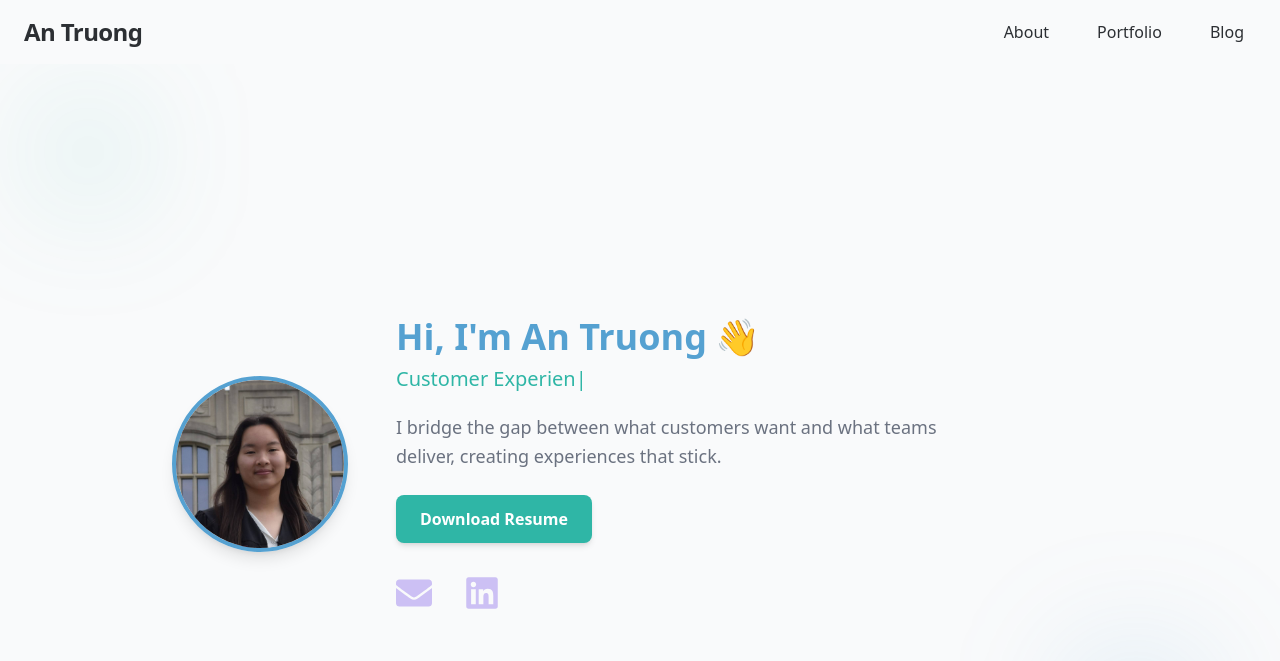
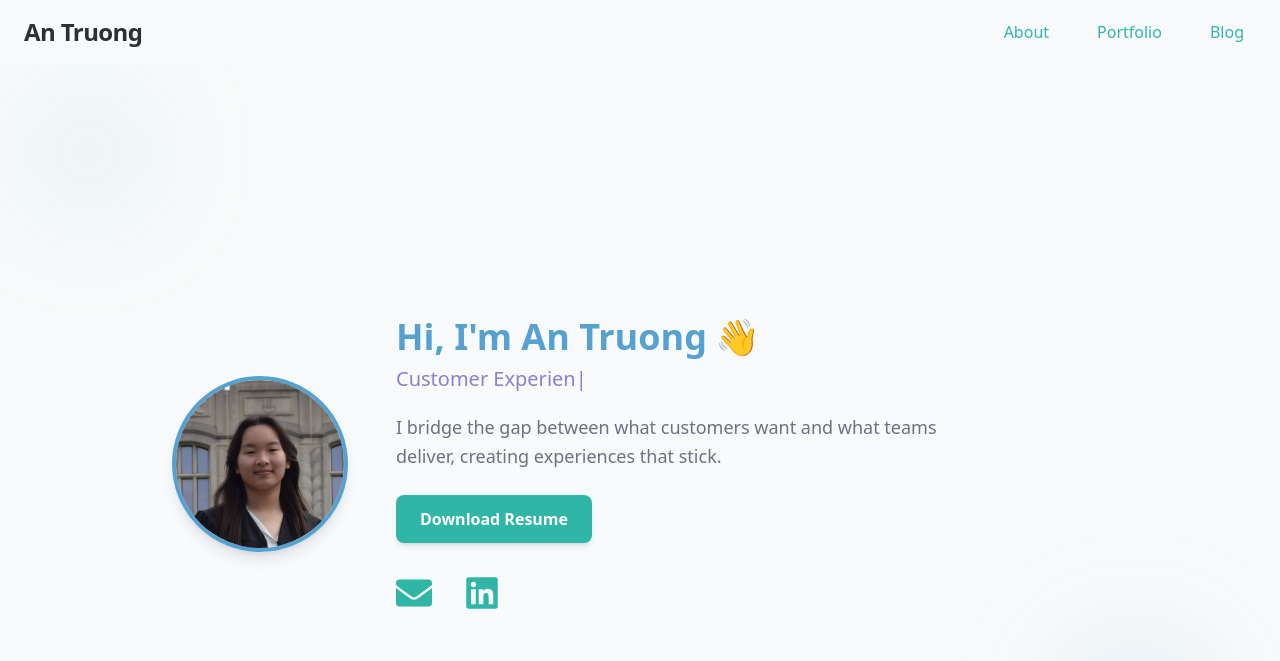
Before and after one commit to VTruong1478/VTruong1478.github.io, a React (Create React App) app: page / in a window 1280 px wide. Shown: the top 661 px of the page. Built offline with nearby package versions, Linux system fonts and the light colour scheme.

Commit message:
set color shades

```diff
--- a/src/articles/HowIDesignedThisWebsite.js
+++ b/src/articles/HowIDesignedThisWebsite.js
@@ -16,7 +16,7 @@ export default function HowIDesignedThisWebsite() {
             prose prose-lg prose-invert max-w-none
             prose-headings:font-bold prose-headings:text-text
             prose-h2:text-2xl prose-h2:mt-12 prose-h2:mb-4
-            prose-strong:text-primary prose-strong:font-semibold
+            prose-strong:text-secondary prose-strong:font-semibold
             prose-a:text-accent prose-a:no-underline hover:prose-a:text-secondary hover:prose-a:no-underline
             prose-li:marker:text-accent prose-li:text-secondaryText
           "
--- a/src/components/Header.js
+++ b/src/components/Header.js
@@ -28,28 +28,28 @@ const Header = () => {
           <li>
             <a
               href="#about"
-              className="group relative px-3 py-2 transition-colors duration-300 hover:text-accent"
+              className="group relative px-3 py-2 transition-colors duration-300 text-accent hover:text-accentShade"
             >
               About
-              <span className="absolute left-0 -bottom-0.5 w-full h-[2px] bg-accent transform scale-x-0 origin-center transition-transform duration-300 group-hover:scale-x-100"></span>
+              <span className="absolute left-0 -bottom-0.5 w-full h-[2px] bg-accentShade transform scale-x-0 origin-center transition-transform duration-300 group-hover:scale-x-100"></span>
             </a>
           </li>
           <li>
             <a
               href="#portfolio"
-              className="group relative px-3 py-2 transition-colors duration-300 hover:text-accent"
+              className="group relative px-3 py-2 transition-colors duration-300 text-accent hover:text-accentShade"
             >
               Portfolio
-              <span className="absolute left-0 -bottom-0.5 w-full h-[2px] bg-accent transform scale-x-0 origin-center transition-transform duration-300 group-hover:scale-x-100"></span>
+              <span className="absolute left-0 -bottom-0.5 w-full h-[2px]  bg-accentShade transform scale-x-0 origin-center transition-transform duration-300 group-hover:scale-x-100"></span>
             </a>
           </li>
           <li>
             <a
               href="#blog"
-              className="group relative px-3 py-2 transition-colors duration-300 hover:text-accent"
+              className="group relative px-3 py-2 transition-colors duration-300 text-accent hover:text-accentShade"
             >
               Blog
-              <span className="absolute left-0 -bottom-0.5 w-full h-[2px] bg-accent transform scale-x-0 origin-center transition-transform duration-300 group-hover:scale-x-100"></span>
+              <span className="absolute left-0 -bottom-0.5 w-full h-[2px]  bg-accentShade transform scale-x-0 origin-center transition-transform duration-300 group-hover:scale-x-100"></span>
             </a>
           </li>
         </ul>
--- a/src/pages/About.js
+++ b/src/pages/About.js
@@ -55,11 +55,10 @@ export default function About() {
         transition={{ duration: 1 }}
       >
         {/* Profile Picture */}
-        <motion.img
+        <img
           src="/profile.jpg"
           alt="Profile"
           className="w-44 h-44 rounded-full shadow-lg border-4 border-primary mb-6 lg:mb-0"
-          whileHover={{ scale: 1.05 }}
         />
 
         {/* Text Content */}
@@ -70,7 +69,7 @@ export default function About() {
           </h1>
 
           {/* Dynamic Tagline */}
-          <p className="text-accent text-xl font-medium mt-2 h-8">
+          <p className="text-secondary text-xl font-medium mt-2 h-8">
             {currentRole}
             <span className="blink">|</span>
           </p>
@@ -80,10 +79,11 @@ export default function About() {
             creating experiences that stick.
           </p>
 
+          {/* Resume Button with same transition as icons */}
           <a
             href="/resume.pdf"
             download="An_Truong_Resume.pdf"
-            className="px-6 py-3 mt-6 rounded-lg bg-accent text-white font-semibold shadow-md hover:bg-primary transition"
+            className="px-6 py-3 mt-6 rounded-lg bg-accent text-white font-semibold shadow-md hover:bg-accentShade transition-transform transform hover:-translate-y-1"
           >
             Download Resume
           </a>
@@ -92,7 +92,7 @@ export default function About() {
           <div className="flex space-x-8 mt-8">
             <a
               href="mailto:your-email@example.com"
-              className="text-secondary hover:text-accent text-4xl transition-transform transform hover:scale-110"
+              className="text-accent hover:text-accentShade text-4xl transition-transform transform hover:scale-110"
             >
               <FaEnvelope />
             </a>
@@ -100,7 +100,7 @@ export default function About() {
               href="https://www.linkedin.com/in/vinhan-truong/"
               target="_blank"
               rel="noopener noreferrer"
-              className="text-secondary hover:text-accent text-4xl transition-transform transform hover:scale-110"
+              className="text-accent hover:text-accentShade text-4xl transition-transform transform hover:scale-110"
             >
               <FaLinkedin />
             </a>
--- a/src/pages/Blog.js
+++ b/src/pages/Blog.js
@@ -45,7 +45,7 @@ export default function Blog() {
 
             {/* Content */}
             <div className="p-6 flex flex-col">
-              <h3 className="text-2xl font-semibold text-text mb-2 group-hover:text-accent transition-colors duration-300">
+              <h3 className="text-2xl font-semibold text-text mb-2 transition-colors duration-300">
                 {post.title}
               </h3>
 
--- a/tailwind.config.js
+++ b/tailwind.config.js
@@ -66,12 +66,19 @@ module.exports = {
       }),
       colors: {
         primary: "#55A1D1", // light blue
-        secondary: "#ccc0f4", // light purple
+        primaryShade: "#3C71A2", // 30% darker
+
+        secondary: "#8F7EC9", // light purple
+        secondaryShade: "#655B91", // 30% darker
+
         accent: "#2FB6A6", // light teal
-        background: "#f9fafb", // very light gray for background
+        accentShade: "#227F75", // 30% darker
+        // Text
         text: "#2C2F33", // dark gray for text
         secondaryText: "#6B7280", // medium gray for secondary text
-        card: "#D3D8D9", // very light gray for cards
+        // Areas
+        background: "#f9fafb", // very light gray for background
+        card: "#dce9f4", // very light purple for cards
       },
     },
   },
```
